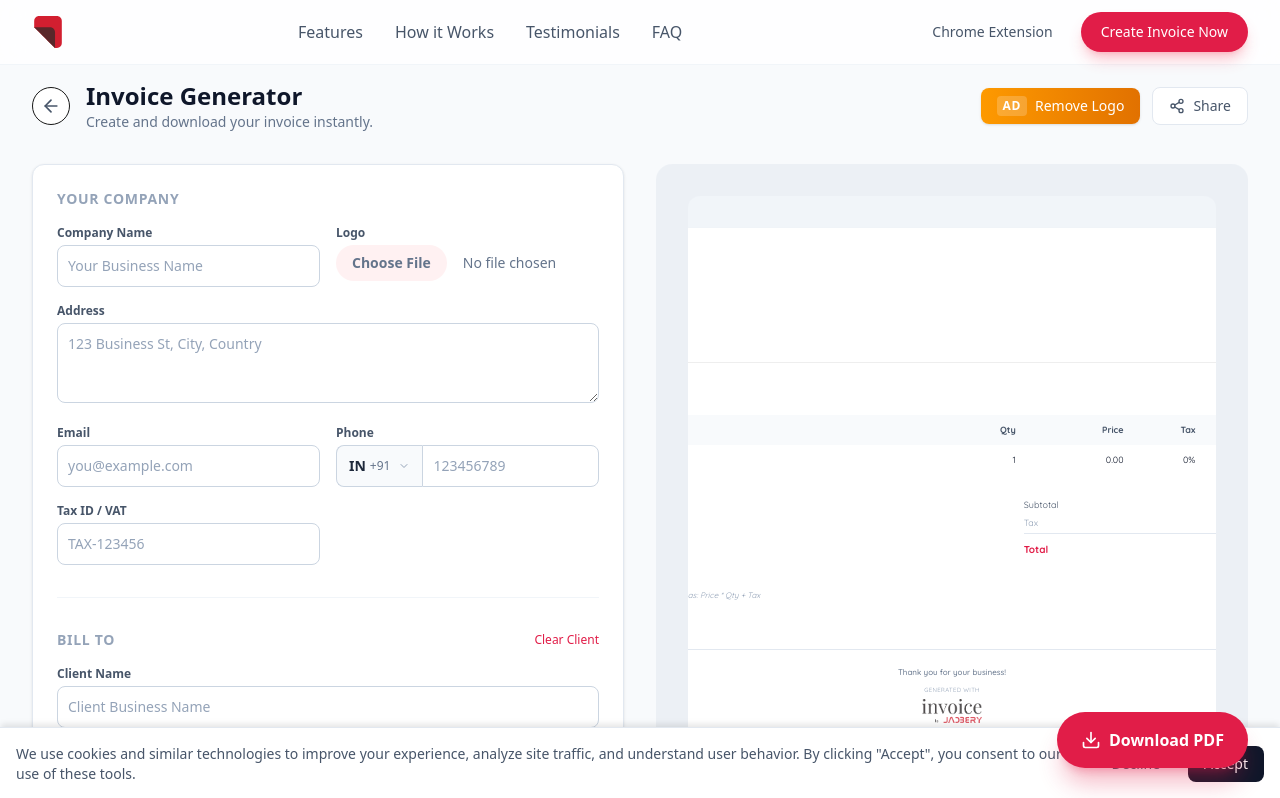
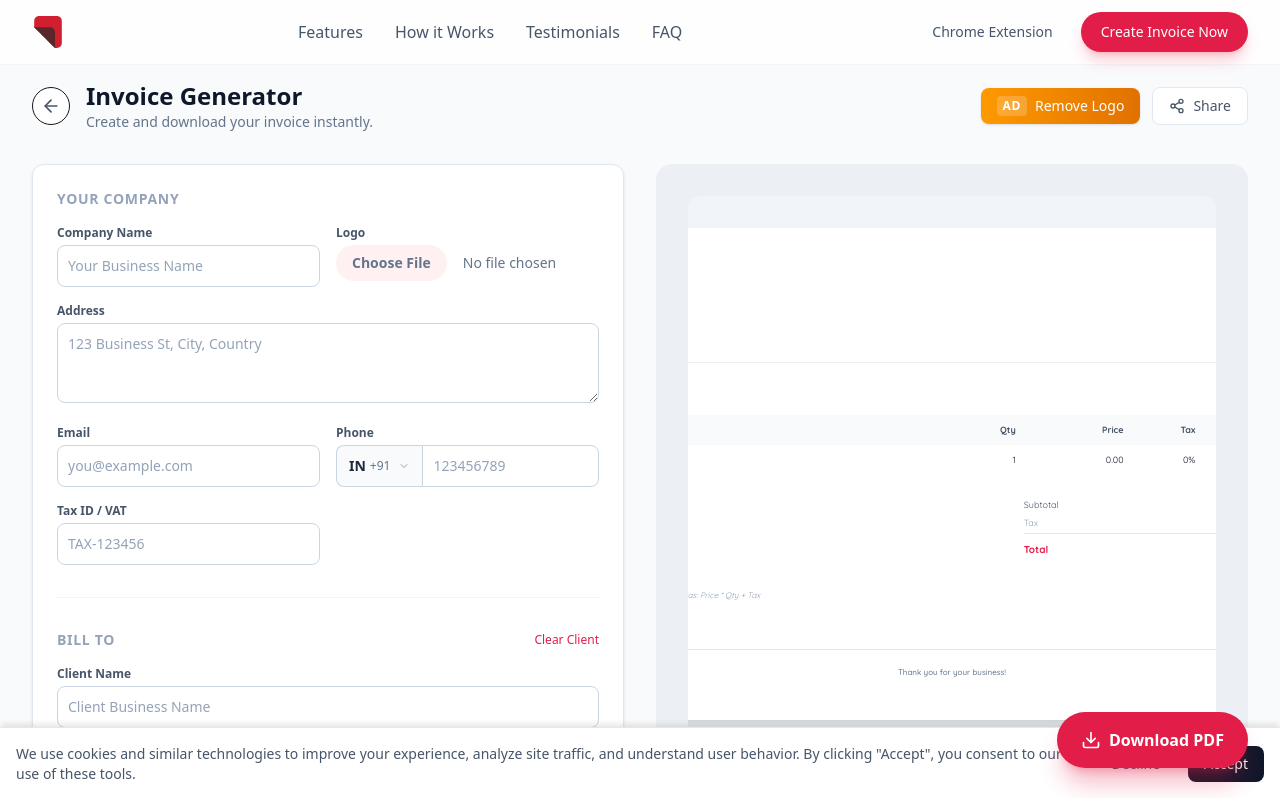
Before and after one commit to shihabsaleem/invoice-landing, a Next.js app: page /ad-test in a window 1280 px wide. Shown: the top 798 px of the page. Built offline with nearby package versions, Linux system fonts and the light colour scheme.

Commit message:
remove footer logo

```diff
--- a/src/components/invoice/InvoicePreview.tsx
+++ b/src/components/invoice/InvoicePreview.tsx
@@ -155,12 +155,7 @@ export default function InvoicePreview({ data, invoiceRef, removeBranding, pdfMo
                 style={{ pageBreakInside: 'avoid' }}
             >
                 <p className="text-slate-500 font-medium mb-1">Thank you for your business!</p>
-                {!removeBranding && (
-                    <>
-                        <p className="text-slate-400 text-[6px] uppercase tracking-wider">Generated with</p>
-                        <img src="/assets/logo-jadbery.png" alt="Jadbery Logo" className="h-6 opacity-80" />
-                    </>
-                )}
+
             </div>
         </div>
     );
```
